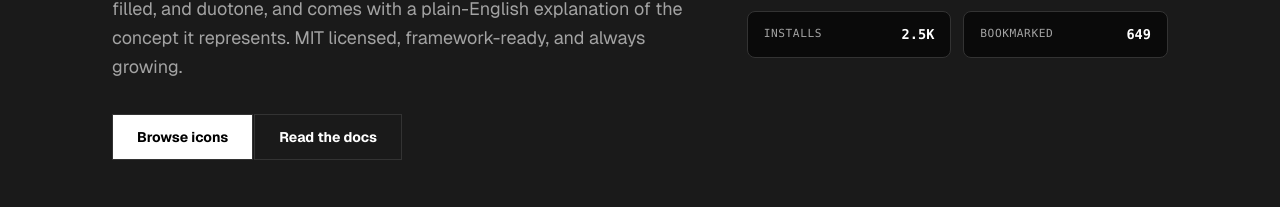
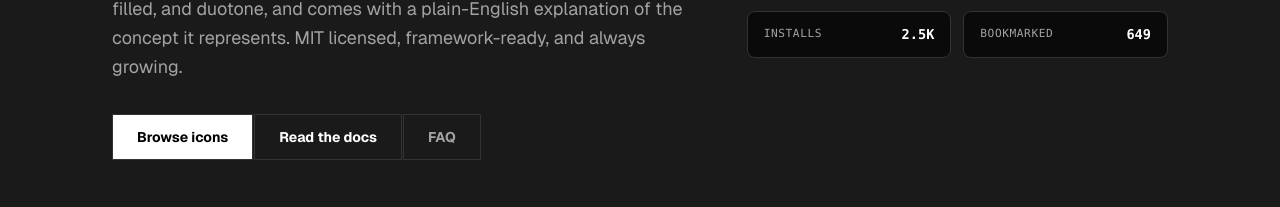
Before and after one commit to pradhan-not-found/Iconary, a React (Vite) app: page / in a window 1280 px wide. Shown: the part 467-674 px from the top of the page. Built offline with nearby package versions, Linux system fonts and the light colour scheme; no server answers; a web font is replaced by a local one.

Commit message:
fix: update contribute link, add FAQ to hero, add github avatar to contributors

```diff
--- a/src/components/Layout.tsx
+++ b/src/components/Layout.tsx
@@ -32,7 +32,7 @@ export function Layout() {
           <div className="hidden md:flex items-stretch border-l border-[#333]">
             <Link to="/browse" className="flex items-center px-6 py-3.5 text-[1.25rem] text-[#a3a3a3] transition-colors hover:text-white border-r border-[#333] font-display">Browse</Link>
             <Link to="/docs" className="flex items-center px-6 py-3.5 text-[1.25rem] text-[#a3a3a3] transition-colors hover:text-white border-r border-[#333] font-display">Docs</Link>
-            <a href="/#contribute" className="flex items-center px-6 py-3.5 text-[1.25rem] text-[#a3a3a3] transition-colors hover:text-white border-r border-[#333] font-display">Contribute</a>
+            <a href="https://github.com/pradhan-not-found/Iconary/issues" target="_blank" rel="noopener noreferrer" className="flex items-center px-6 py-3.5 text-[1.25rem] text-[#a3a3a3] transition-colors hover:text-white border-r border-[#333] font-display">Contribute</a>
             <a href="/#faq" className="flex items-center px-6 py-3.5 text-[1.25rem] text-[#a3a3a3] transition-colors hover:text-white border-r border-[#333] font-display">FAQ</a>
             <a href="https://github.com/pradhan-not-found/Iconary" target="_blank" rel="noopener noreferrer" className="flex items-stretch px-8 bg-white/5 hover:bg-white/10 backdrop-blur-md transition-colors text-white group shadow-[inset_1px_0_0_0_rgba(255,255,255,0.05)]">
               <div className="flex items-center gap-4">
--- a/src/pages/Home.tsx
+++ b/src/pages/Home.tsx
@@ -105,6 +105,7 @@ export function Home() {
               <div className="mt-8 flex flex-wrap gap-px">
                 <a href="#browse" className="bg-white text-black px-6 py-3 text-sm font-bold border border-[#333] transition-colors hover:bg-[#e5e5e5]">Browse icons</a>
                 <a href="#docs" className="bg-transparent text-white px-6 py-3 text-sm font-bold border border-[#333] transition-colors hover:bg-[#222]">Read the docs</a>
+                <a href="#faq" className="bg-transparent text-[#a3a3a3] px-6 py-3 text-sm font-bold border border-[#333] transition-colors hover:bg-[#222] hover:text-white">FAQ</a>
               </div>
             </div>
 
@@ -285,6 +286,7 @@ export function Home() {
             </div>
             <div className="flex flex-wrap gap-2 mb-4">
               {[
+                "https://avatars.githubusercontent.com/github",
                 "contributors/founder.jpeg",
                 "https://avatars.githubusercontent.com/u/9919?v=4",
                 "https://avatars.githubusercontent.com/u/810438?v=4",
```
